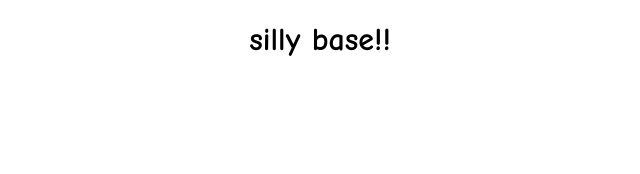
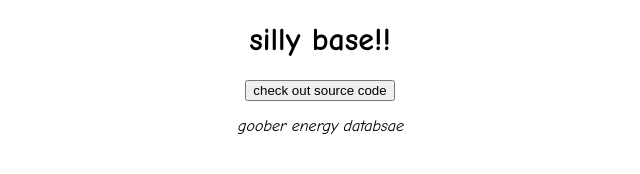
Before and after one commit to Silly-Labs/SillyBase, a plain HTML site: page index.html in a window 1280 px wide. Shown: the whole page, without its empty margins (320-960 px from the left). Drawn offline with Linux system fonts and the light colour scheme.

Commit message:
Update index.html

```diff
--- a/index.html
+++ b/index.html
@@ -4,14 +4,16 @@
     <title>SillyBase</title>
     <meta charset="UTF-8">
     <style>
-      .main-title {
+      html {
         font-family: "Comic Sans MS", "Comic Sans", cursive;
       }
     </style>
   </head>
   <body>
     <center>
-      <h1 class="main-title">silly base!!</h1>
+      <h1>silly base!!</h1>
+      <button onclick="https://github.com/HaxeFloppa/SillyBase">check out source code</button>
+      <p><i>goober energy databsae</i></p>
     </center>
   </body>
 </html>
```
